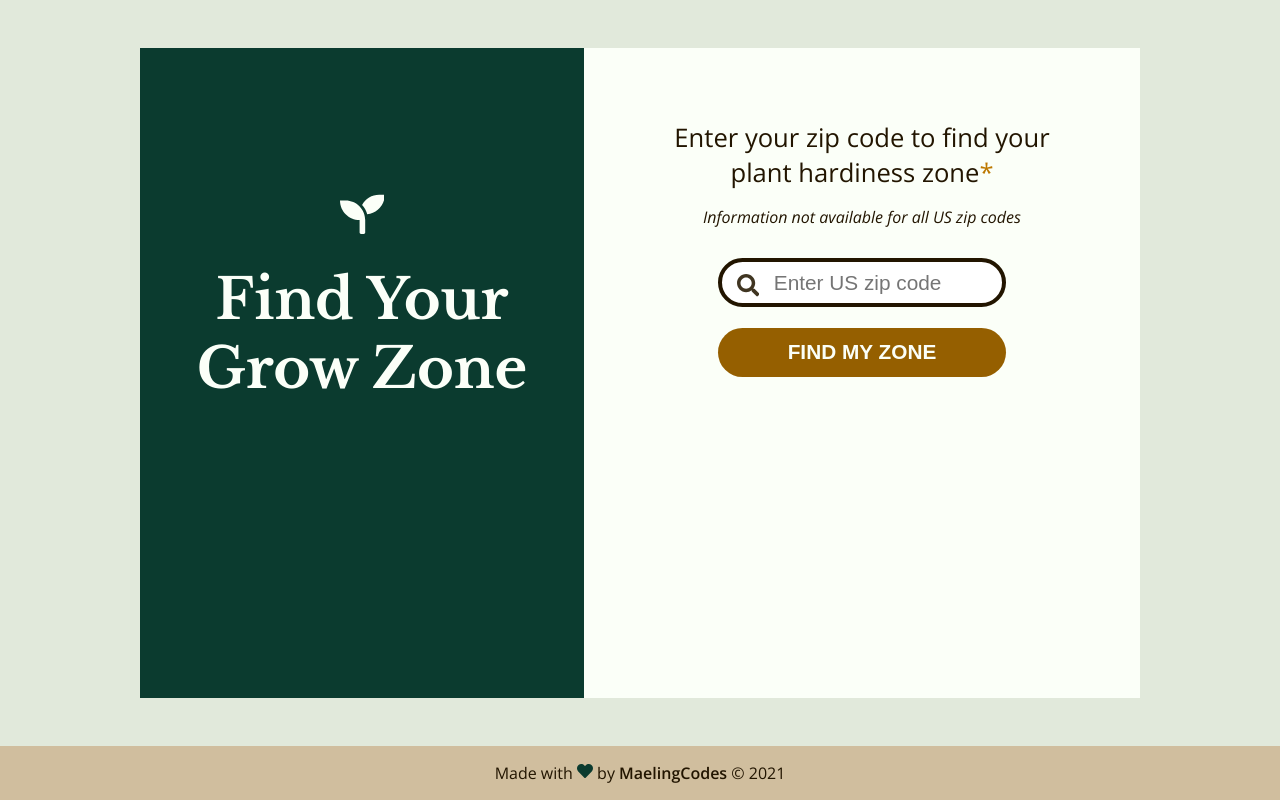
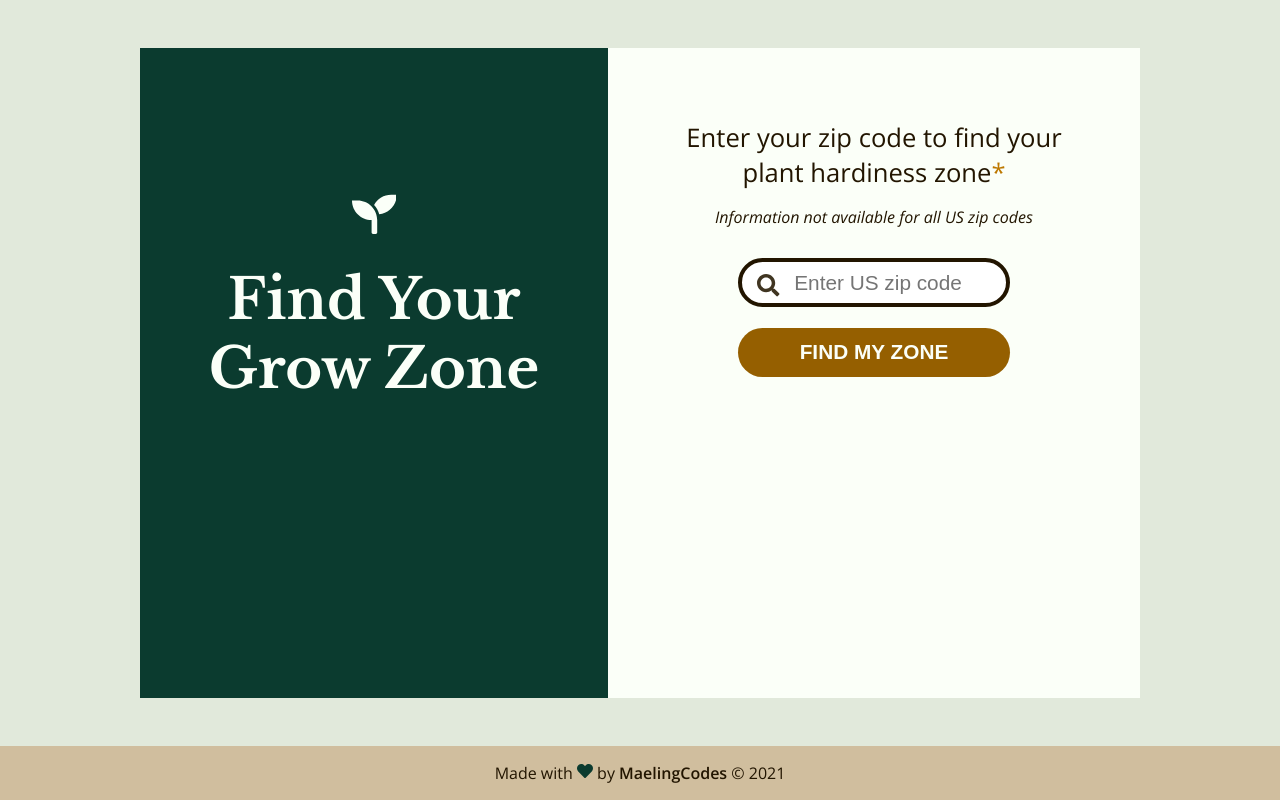
Before and after one commit to maelingmurphy/grow-zone-finder, a React (Create React App) app: page / in a window 1280 px wide. Built offline with nearby package versions, Linux system fonts and the light colour scheme.

Commit message:
increase left & right padding on header for breakpoint

```diff
--- a/src/components/css/Header.css
+++ b/src/components/css/Header.css
@@ -22,7 +22,7 @@ header {
 @media screen and (min-width: 1100px) {
     header {
         background: #0B3B2F;
-        padding: 9em 1em;
+        padding: 9em 2.5em;
         flex: 1;
     }
 }
```
